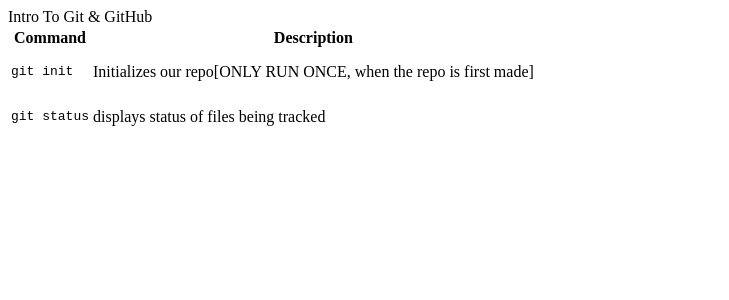
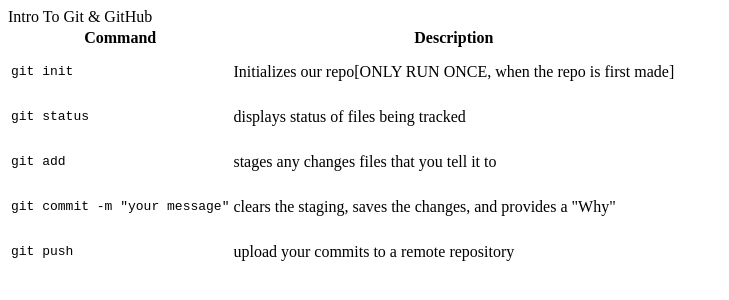
Before and after one commit to Irina001/introToGit, a plain HTML site: page index.html in a window 1280 px wide. Shown: the whole page, without its empty margins (0-729 px from the left). Drawn offline with Linux system fonts and the light colour scheme.

Commit message:
ready to push code

```diff
--- a/index.html
+++ b/index.html
@@ -21,6 +21,29 @@
             <td><pre>git status</pre></td>
             <td>displays status of files being tracked</td>
         </tr>
+        <tr>
+            <td>
+                <pre>git add</pre>
+            </td>
+            <td>
+                stages any changes files that you tell it to
+            </td>
+        </tr>
+        <tr>
+            <td><pre>git commit -m "your message"</pre></td>
+            <td>clears the staging, saves the changes, and provides a "Why"</td>
+        </tr>
+
+        <!-- when changing a file(s):
+            1. change the file(s)
+            2. in a terminal, add the file to git[git add.]
+            3. in a terminal, commit the change(s)[git commit -m "message"]
+        -->
+<tr>
+    <td><pre>git push</pre></td>
+    <td>upload your commits to a remote repository</td>
+    </tr>
+
         </tbody>
 
     </table>
```
